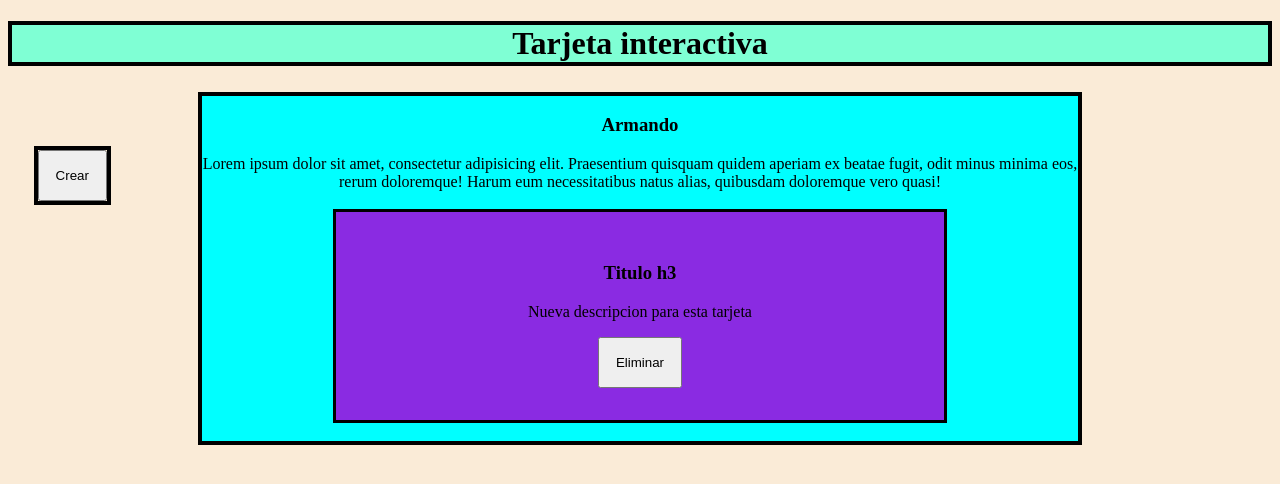
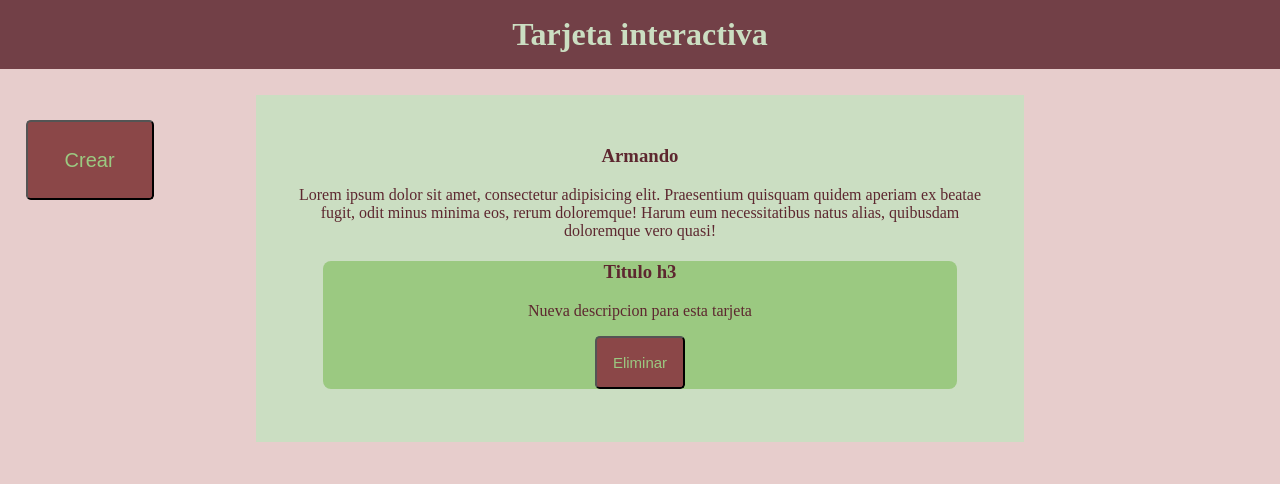
Before and after one commit to Arm4nd7/Crear-Tarjetas-PuArWe-3, a website: page src/index.html in a window 1280 px wide. Both pictures are taken after a click on the button "Crear". Drawn offline with Linux system fonts and the light colour scheme.

Commit message:
validando prueba de tarjetas 3

```diff
--- a/src/script.js
+++ b/src/script.js
@@ -1,4 +1,3 @@
-document.getElementById("tarjetas");
 let createButton = document.querySelector("button");
 
 let createCards = [];
@@ -10,7 +9,9 @@ function newCards(){
     let newCard = document.createElement("div");
     newCard.classList.add("card-div");
     createCards.push(newCard);
+
     document.getElementById("tarjetas").appendChild(newCard);
+
     titleH3(newCard);
     descriptionP(newCard);
     buttonDiv(newCard);
--- a/src/styles.css
+++ b/src/styles.css
@@ -1,37 +1,66 @@
 body{
-    background-color: antiquewhite;
+    background-color: #d2a09f86;
+    margin: 0;
+}
+
+header{
+    margin: 0;
+    background-color: #612c34de;
 }
 
 h1{
-    background-color: aquamarine;
-    border: 4px solid;
+    color: #cbdec2;
     text-align: center;
+    margin: 0;
+    padding: 1rem;
 }
 
-div{
-    border: 4px solid;
-    margin: 2% 15%;
+h3, p{
+    color:#5d272f ;
 }
 
 #tarjetas{
+    margin: 2% 20%;
     text-align: center;
-    background-color: aqua;
+    background-color: #cbdec2;
+    padding: 2rem;
 }
 
-#div-buttons{
-    border: 4px solid;
-    margin: 2%;
+#createBtn{
+    margin: 0 2%;
     position: fixed;
-    float: right;
+    float: left;
     top: 15%;
+    width: 10%;
+    height: 10%;
+    font-size: 20px;
 }
 
 button{
     padding: 1rem;
+    background-color: #8b4748;
+    color: #9bc981;
+    border-radius: 0.3rem;
+    font-size: 15px;
 }
 
 .card-div{
-    background-color: blueviolet;
-    border: 3px solid;
-    padding: 2rem;
+    background-color: #9bc981;
+    border-radius: 0.5rem;
+    margin: 3% 5%;
 }
+
+@media(width < 768px){
+
+    #createBtn{
+        position: static;
+        padding: auto;
+        width: auto;
+    }
+
+    #tarjetas{
+        margin:  0;
+    }
+
+
+}
```
